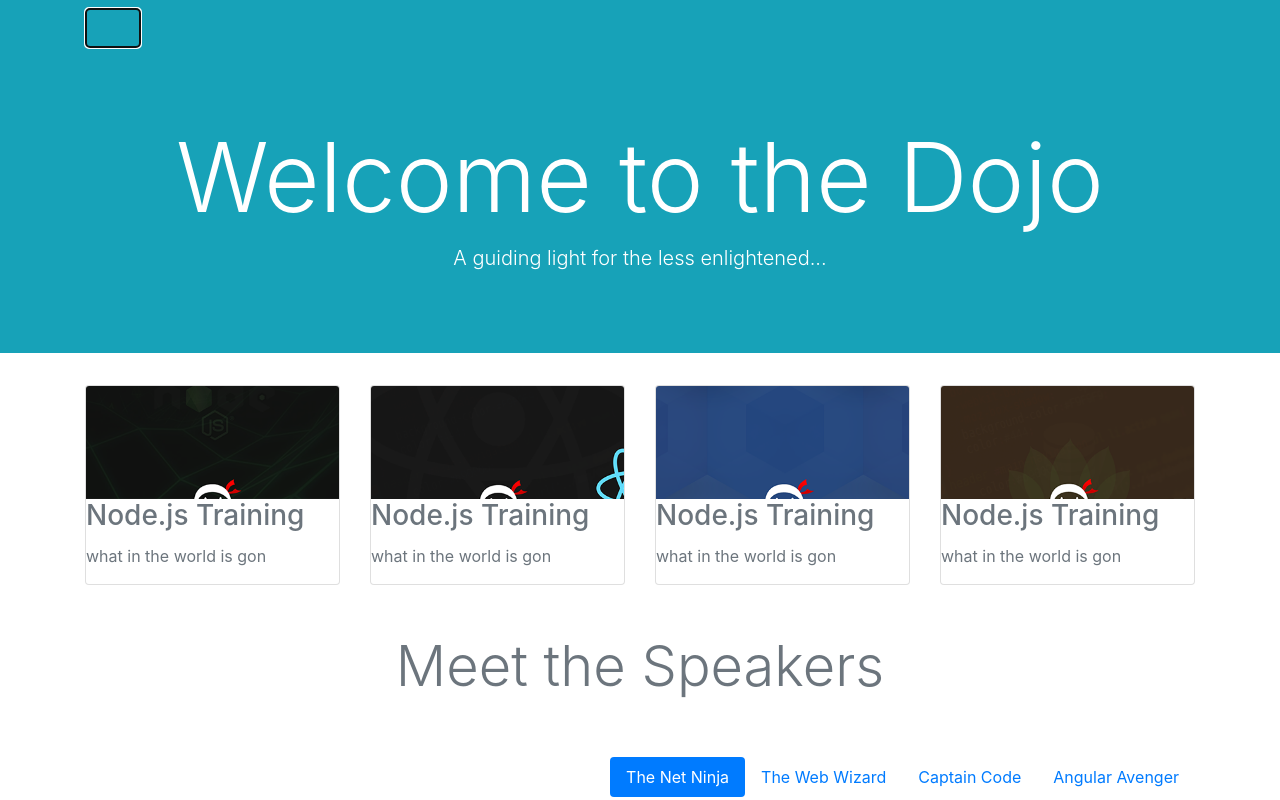
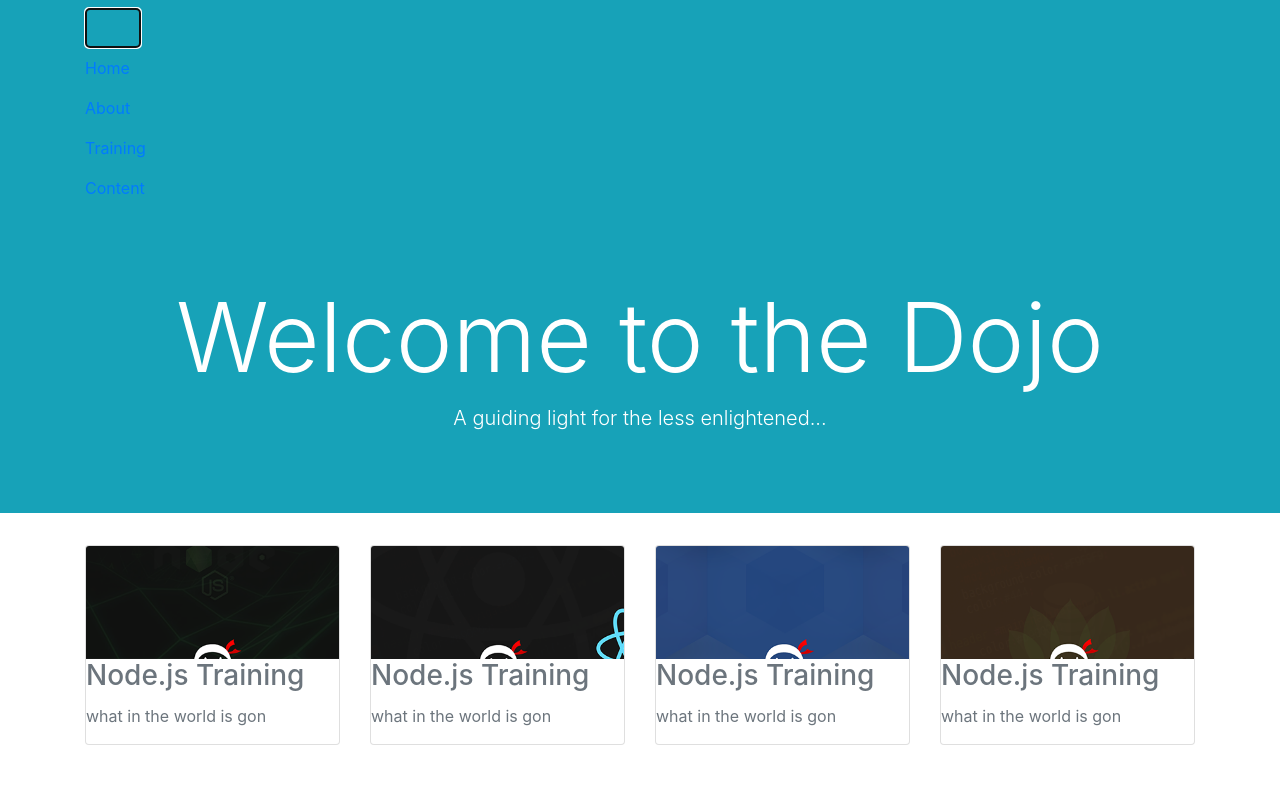
Before and after one commit to karllundgren/bootstrap_tut, a plain HTML site: page index.html in a window 1280 px wide. Both pictures are taken after a click on the button 113 px from the left and 28 px from the top of the page. Shown: the top 800 px of the page. Drawn offline with nearby package versions, Linux system fonts and the light colour scheme.

Commit message:
Added navbar

```diff
--- a/index.html
+++ b/index.html
@@ -12,20 +12,25 @@
   </head>
   <body>
 
-    <nav class="navbar navbar-toggleable-sm bg-info navbar-inverse">
+    <nav class="navbar navbar-toggleable-sm bg-info">
         <div class="container">
             <button class="navbar-toggler" data-toggle="collapse" data-target="#mainNav">
                 <span class="navbar-toggler-icon"></span>
             </button>
-            <div class="collapse navbar-collapse" id="mainNav"></div>
+            <div class="collapse navbar-collapse" id="mainNav">
+                <div class="navbar-nav">
+                    <a href="#" class="nav-item nav-link active">Home</a>
+                    <a href="#" class="nav-item nav-link">About</a>
+                    <a href="#" class="nav-item nav-link">Training</a>
+                    <a href="#" class="nav-item nav-link">Content</a>
+                </div>
+            </div>
         </div>
     </nav>
 
 
     <div class="jumbotron jumbotron-fluid bg-info text-white text-center" >
         <div class="container">
-
-
             <h1 class="display-1">Welcome to the Dojo</h1>
             <p class="lead">A guiding light for the less enlightened...</p>
         </div>
```
